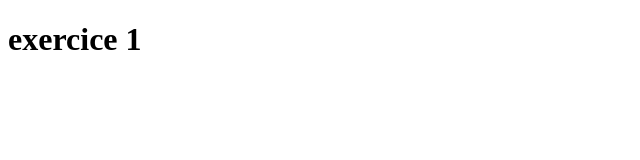
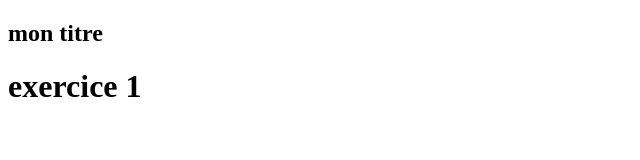
Before and after one commit to hafidaELI/bootstrap-exo, a plain HTML site: page index.html in a window 1280 px wide. Shown: the whole page, without its empty margins (0-640 px from the left). Drawn offline with Linux system fonts and the light colour scheme.

Commit message:
exercice1

```diff
--- a/index.html
+++ b/index.html
@@ -4,6 +4,7 @@
     <meta charset="UTF-8">
     <meta name="viewport" content="width=device-width, initial-scale=1.0">
     <title>exercice 1</title>
+    <h2>mon titre</h2>
 </head>
 <body>
     <h1>exercice 1</h1>
```
